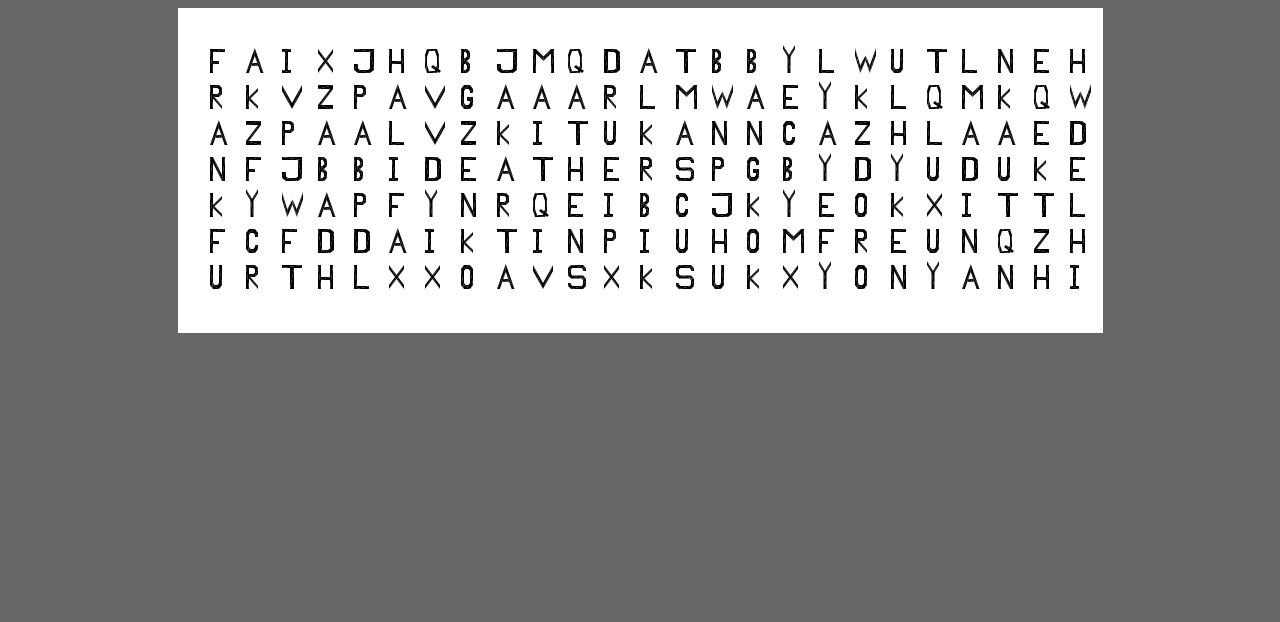
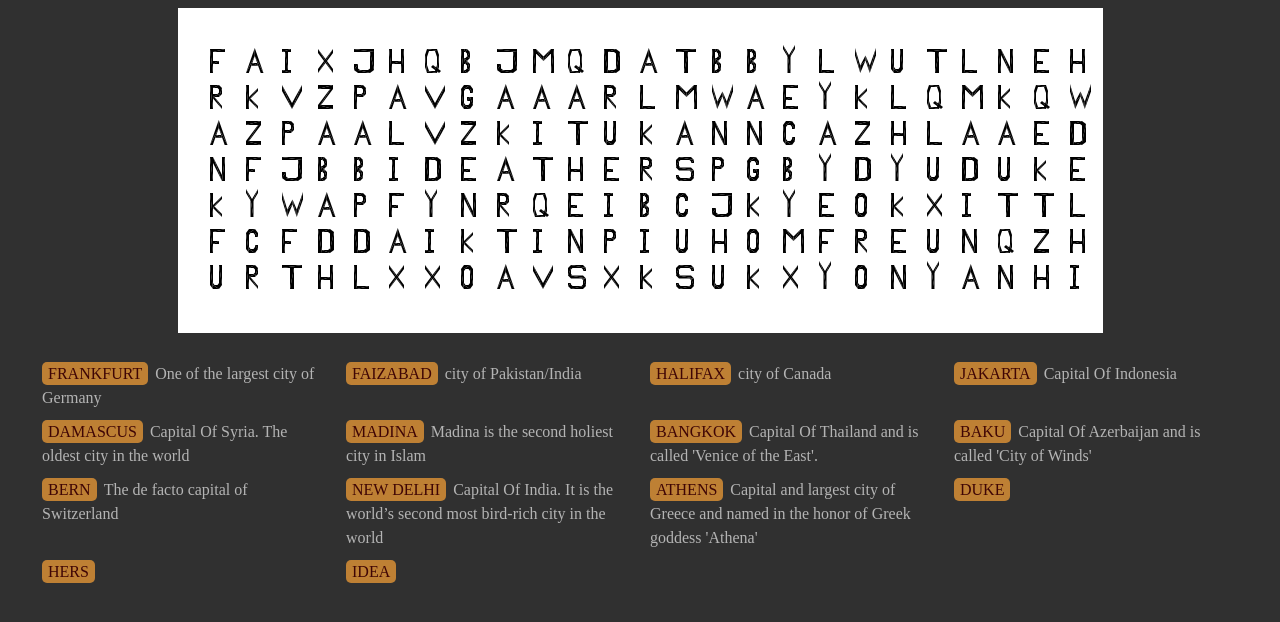
Before and after one commit to sabbir-hossain/cipher-text, a plain HTML site: page index.html in a window 1280 px wide. Drawn offline with Linux system fonts and the light colour scheme.

Commit message:
add hints text

```diff
--- a/index.html
+++ b/index.html
@@ -2,24 +2,15 @@
 <html lang="en-US">
   <head>
     <meta charset="utf-8">
-    <title>Canvas Interactive Text Particles</title>
+    <title>Cipher Text</title>
     <link rel="stylesheet" href="styles/main.css">
 
   </head>
   <body>
-<!--
-    <div class="input-continer">
-      <label for="font-color">Font Color</label>
-      <input type="color" value="#000000" onchange="handleFontColor(this)" />
-
-      <label for="Background-color">Background Color</label>
-      <input type="color" value="#ffffff" onchange="handleBackgroundColor(this)" />
-
-      <label for="font-size">Font Size</label>
-      <input type="number" value="16" onchange="handleFontSize(this)" />
-    </div> -->
 
     <canvas id="myCanvas"  width="925" height="325"></canvas>
+
+    <div id="cipher-hints-list"></div>
 
     <script type="module" src="init.js"></script>
   </body>
--- a/init.js
+++ b/init.js
@@ -4,7 +4,6 @@
 const ctx = canvas.getContext("2d");
 
 const canvasWidth = ctx.canvas.width;
-// const canvasHeight = ctx.canvas.height;
 
 let backgroundFontSize = 35;
 
@@ -44,7 +43,6 @@
 var mousex = 0, mousey = 0;
 var mousedown = false;
 
-
 //Mousedown
 canvas.addEventListener('mousedown', function(e) {
   last_mousex = parseInt(e.clientX-canvasx);
@@ -80,3 +78,45 @@
     ctx.restore();
   }
 }
+
+const hintTextList = [
+  {"text": "FRANKFURT", "info": "One of the largest city of Germany"},
+  {"text": "FAIZABAD", "info": "city of Pakistan/India"},
+  {"text": "HALIFAX", "info": "city of Canada"},
+  {"text": "JAKARTA", "info": "Capital Of Indonesia"},
+
+  {"text": "DAMASCUS", "info": "Capital Of Syria. The oldest city in the world"},
+  {"text": "MADINA", "info": "Madina is the second holiest city in Islam"},
+
+  {"text": "BANGKOK", "info": "Capital Of Thailand and is called 'Venice of the East'."},
+  {"text": "BAKU", "info": "Capital Of Azerbaijan and is called 'City of Winds'"},
+  {"text": "BERN", "info": "The de facto capital of Switzerland"},
+  {"text": "NEW DELHI", "info": "Capital Of India. It is the world’s second most bird-rich city in the world"},
+
+  {"text": "ATHENS", "info": "Capital and largest city of Greece and named in the honor of Greek goddess 'Athena'"},
+  { "text": "DUKE", "info": ""},
+  {"text": "HERS", "info": ""},
+  {"text": "IDEA", "info": ""},
+];
+
+const hintMainDiv = document.getElementById("cipher-hints-list");
+
+for(const hintText of hintTextList) {
+  const hintDiv = document.createElement("div");
+  hintDiv.classList.add("cipher-hints");
+
+  const hintSpan = document.createElement("span");
+  hintSpan.classList.add("text-dt");
+  const textNode = document.createTextNode(hintText.text);
+  hintSpan.appendChild(textNode);
+
+  const hintInfoSpan = document.createElement("span");
+  hintInfoSpan.classList.add("text-dt-info");
+  const textNode02 = document.createTextNode(hintText.info);
+  hintInfoSpan.appendChild(textNode02);
+
+  hintDiv.appendChild(hintSpan);
+  hintDiv.appendChild(hintInfoSpan);
+
+  hintMainDiv.appendChild(hintDiv);
+}
--- a/styles/main.css
+++ b/styles/main.css
@@ -1,5 +1,5 @@
 body {
-  background-color: #666;
+  background-color: #303030;
 }
 
 #myCanvas {
@@ -12,21 +12,24 @@
   display: block;
 }
 
-.input-continer {
-  display: flex;
-	flex-direction: row;
-	flex-wrap: nowrap;
-	justify-content: flex-start;
-	align-items: stretch;
-	align-content: stretch;
+#cipher-hints-list {
+  padding: 1.5em;
+  color: #b4b4b4;
 
-  font-size: 18px;
-  font-weight: 500;
-  padding: 20px;
-  color: #fff;
+  display: grid;
+  grid-template-columns: 25% 25% 25% 25%;
 }
 
-.input-continer > input {
-  margin-right: 25px;
-  margin-left: 7px;
+.cipher-hints {
+  padding: 5px 10px;
+  line-height: 1.5em;
 }
+
+.text-dt {
+  background-color: #be8034;
+  padding: 3px 6px;
+  border-radius: 5px;
+  margin-right: 7px;
+  color: #3f0505;
+  font-weight: 500;
+}
```
